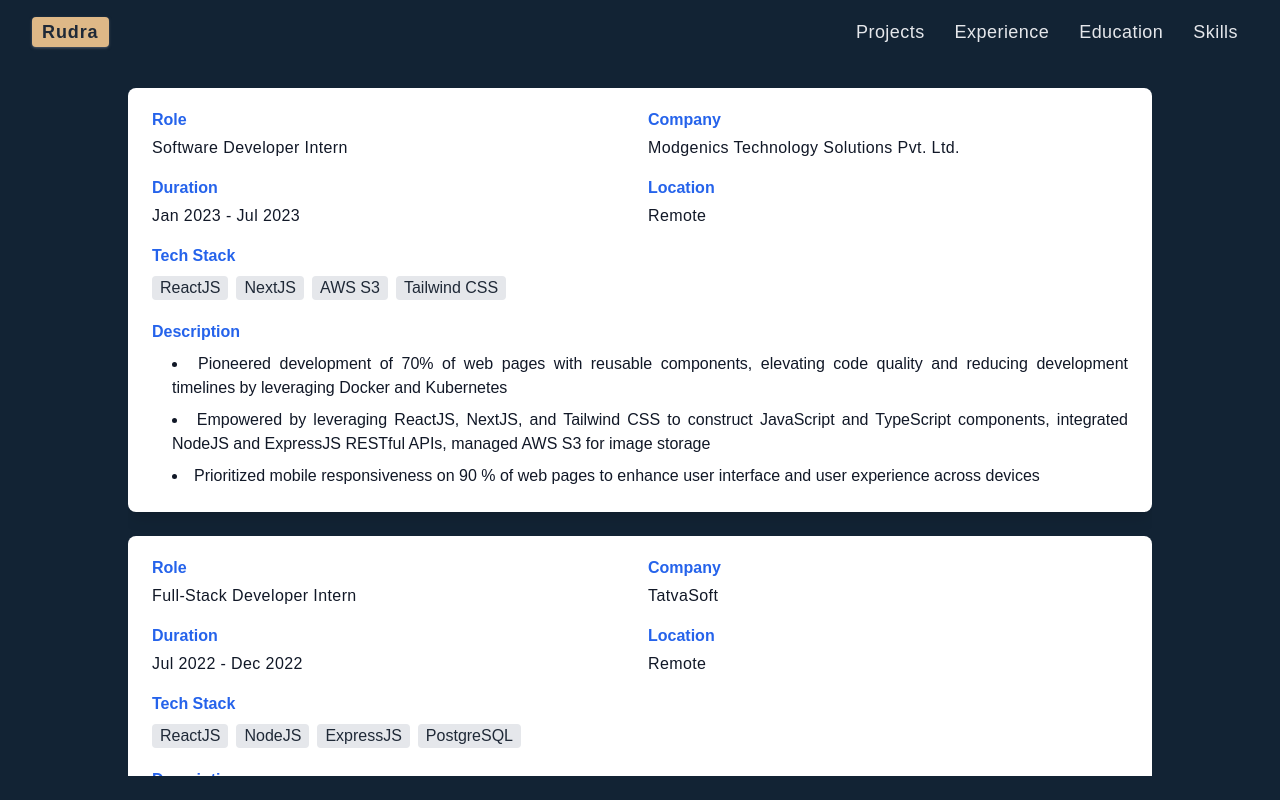
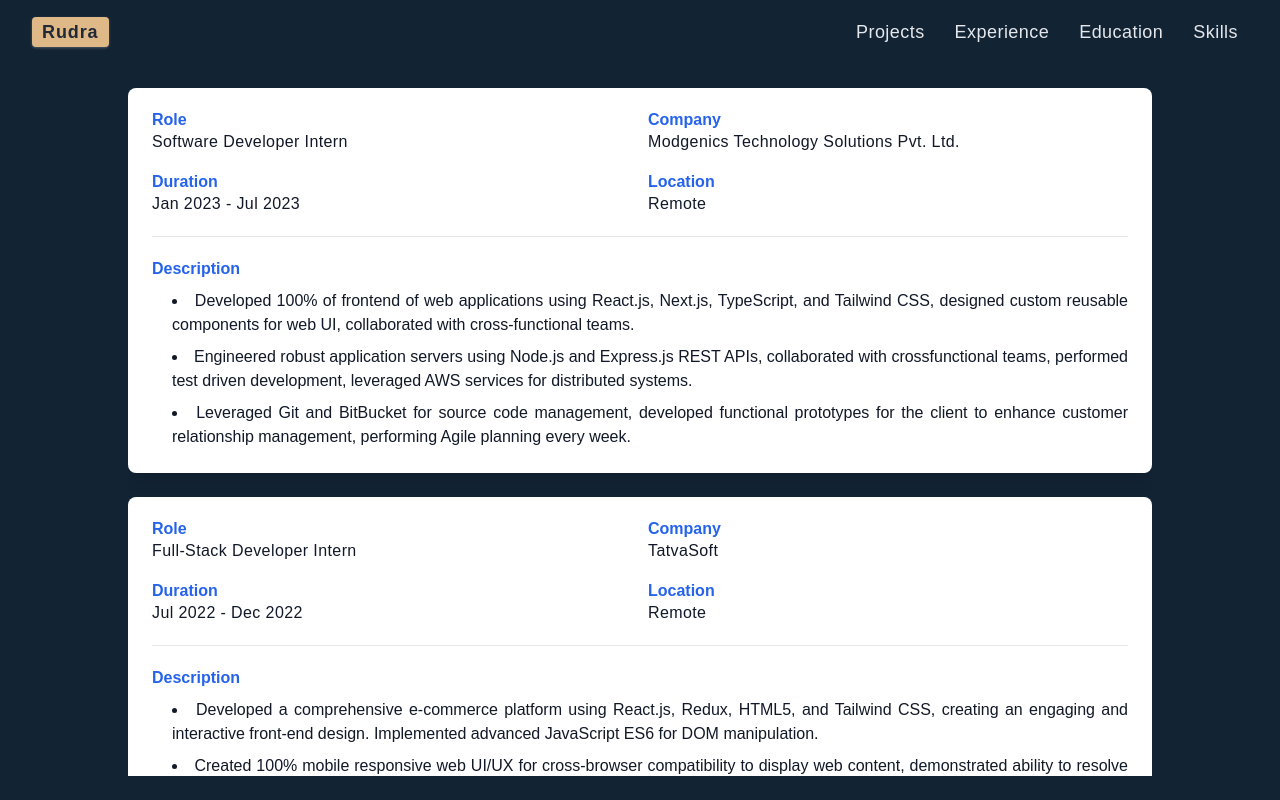
Before and after one commit to Rudra1402/ePortfolio, a React (Create React App) app: page /experience in a window 1280 px wide. Built offline with nearby package versions, Linux system fonts and the light colour scheme; a web font is replaced by a local one.

Commit message:
updated UI and Data

```diff
--- a/src/components/home/Homepage.jsx
+++ b/src/components/home/Homepage.jsx
@@ -1,32 +1,29 @@
 import classNames from 'classnames';
 import React, { useState } from 'react'
 import profile from '../../assets/profile.jpg'
-import rudra from '../../assets/rudra.jpg'
 import { socials } from '../../data'
 
 function Homepage() {
-    const [flipImage, setFlipImage] = useState(true);
     return (
         <div
-            className='h-[calc(100%-64px)] p-4 md:p-8 flex md:flex-row flex-col justify-start md:justify-center items-center gap-y-10 md:gap-x-6 text-white w-11/12 md:w-3/4'
+            className='h-[calc(100%-64px)] p-4 md:p-8 flex md:flex-row flex-col justify-start md:justify-center items-center gap-y-10 md:gap-x-10 text-white w-11/12 md:w-3/4'
         >
             <img
-                src={flipImage ? profile : rudra}
+                src={profile}
                 alt="Rudra Patel"
                 className={classNames(
                     'rounded-full h-64 md:h-72 w-64 md:w-72 cursor-pointer'
                 )}
-                onClick={() => setFlipImage(!flipImage)}
             />
             <div className='flex flex-col items-center md:items-start gap-y-4 md:gap-y-4'>
                 <div className='text-2xl leading-none tracking-wide'>
                     Hey there, I'm
                 </div>
-                <div className='text-5xl sm:text-6xl md:text-start text-center md:text-8xl leading-none text-green-500'>
+                <div className='text-4xl sm:text-5xl md:text-start text-center md:text-6xl leading-none text-green-500'>
                     Rudra Patel
                 </div>
-                <div className='text-2xl md:text-start text-center tracking-wide'>
-                    A passionate <i className='font-semibold'>Software Developer</i> with expertise in <i className='font-semibold'>Web Technologies</i>!
+                <div className='text-lg md:text-justify text-center tracking-wide'>
+                A passionate Full-Stack Software Developer specializing in Web Technologies like JavaScript and Python. I thrive on crafting innovative solutions that make a difference. Let's connect and explore how I can contribute to your next project! Check out my portfolio for more.
                 </div>
                 <div className='flex items-center md:justify-start justify-center gap-x-5 pt-6'>
                     {socials?.map((social, index) => (
--- a/src/components/workexp/Workexp.jsx
+++ b/src/components/workexp/Workexp.jsx
@@ -12,15 +12,15 @@ function Workexp() {
                         className='flex flex-col gap-6 p-6 rounded-lg shadow-lg bg-white'
                     >
                         <div className='flex flex-col md:flex-row items-center gap-4'>
-                            <div className='flex flex-col gap-y-3 w-full text-base leading-none'>
-                                <div className='flex items-center gap-2 text-blue-600 font-semibold'>
+                            <div className='flex flex-col gap-y-1.5 w-full text-base leading-none'>
+                                <div className='flex items-center gap-0 text-blue-600 font-semibold'>
                                     {/* <FaBriefcase /> */}
                                     Role
                                 </div>
                                 <div className='tracking-wide'>{we.role}</div>
                             </div>
-                            <div className='flex flex-col gap-y-3 w-full text-base leading-none'>
-                                <div className='flex items-center gap-2 text-blue-600 font-semibold'>
+                            <div className='flex flex-col gap-y-1.5 w-full text-base leading-none'>
+                                <div className='flex items-center gap-0 text-blue-600 font-semibold'>
                                     {/* <FaBuilding /> */}
                                     Company
                                 </div>
@@ -28,34 +28,34 @@ function Workexp() {
                             </div>
                         </div>
                         <div className='flex flex-col md:flex-row items-center gap-4'>
-                            <div className='flex flex-col gap-y-3 w-full text-base leading-none'>
-                                <div className='flex items-center gap-2 text-blue-600 font-semibold'>
+                            <div className='flex flex-col gap-y-1.5 w-full text-base leading-none'>
+                                <div className='flex items-center gap-0 text-blue-600 font-semibold'>
                                     {/* <FaCalendarAlt /> */}
                                     Duration
                                 </div>
                                 <div className='tracking-wide'>{we.duration}</div>
                             </div>
-                            <div className='flex flex-col gap-y-3 w-full text-base leading-none'>
-                                <div className='flex items-center gap-2 text-blue-600 font-semibold'>
+                            <div className='flex flex-col gap-y-1.5 w-full text-base leading-none'>
+                                <div className='flex items-center gap-0 text-blue-600 font-semibold'>
                                     {/* <FaMapMarkerAlt /> */}
                                     Location
                                 </div>
                                 <div className='tracking-wide'>{we.location}</div>
                             </div>
                         </div>
-                        <div className='flex flex-col gap-y-3 w-full text-base leading-none'>
+                        {/* <div className='flex flex-col gap-y-1.5 w-full text-base leading-none'>
                             <div className='flex items-center gap-2 text-blue-600 font-semibold'>
-                                {/* <FaTools /> */}
                                 Tech Stack
                             </div>
                             <div className='overflow-x-auto w-full flex items-center gap-2'>
                                 {we.techStack?.map((t, ix) => (
-                                    <div key={ix} className='py-1 px-2 bg-gray-200 text-gray-800 rounded whitespace-nowrap'>
+                                    <div key={ix} className='py-1.5 px-2 bg-blue-600 text-gray-100 text-sm leading-none rounded whitespace-nowrap'>
                                         {t}
                                     </div>
                                 ))}
                             </div>
-                        </div>
+                        </div> */}
+                        <hr className=''/>
                         <div className='flex flex-col gap-y-3 w-full text-base leading-none'>
                             <div className='flex items-center gap-2 text-blue-600 font-semibold'>
                                 Description
--- a/src/data.js
+++ b/src/data.js
@@ -145,7 +145,7 @@ export const workExp = [
         company: 'Modgenics Technology Solutions Pvt. Ltd.',
         location: 'Remote',
         desc: [
-            "Pioneered development of 70% of web pages with reusable components, elevating code quality and reducing development timelines by leveraging Docker and Kubernetes", "Empowered by leveraging ReactJS, NextJS, and Tailwind CSS to construct JavaScript and TypeScript components, integrated NodeJS and ExpressJS RESTful APIs, managed AWS S3 for image storage", "Prioritized mobile responsiveness on 90 % of web pages to enhance user interface and user experience across devices"
+            "Developed 100% of frontend of web applications using React.js, Next.js, TypeScript, and Tailwind CSS, designed custom reusable components for web UI, collaborated with cross-functional teams.", "Engineered robust application servers using Node.js and Express.js REST APIs, collaborated with crossfunctional teams, performed test driven development, leveraged AWS services for distributed systems.", "Leveraged Git and BitBucket for source code management, developed functional prototypes for the client to enhance customer relationship management, performing Agile planning every week."
         ],
         techStack: ['ReactJS', 'NextJS', 'AWS S3', 'Tailwind CSS'],
         duration: 'Jan 2023 - Jul 2023',
@@ -156,7 +156,7 @@ export const workExp = [
         company: 'TatvaSoft',
         location: 'Remote',
         desc: [
-            "Crafted a cutting-edge online bookstore application from scratch, leveraging JavaScript, ReactJS for engaging frontend design, NodeJS and ExpressJS for developing RESTful APIs, Postman for API testing and debugging, and PostgreSQL for seamless database management", "Ensured every page was designed with 100 % mobile responsiveness, providing seamless accessacross a multitude of devices"
+            "Developed a comprehensive e-commerce platform using React.js, Redux, HTML5, and Tailwind CSS, creating an engaging and interactive front-end design. Implemented advanced JavaScript ES6 for DOM manipulation.", "Created 100% mobile responsive web UI/UX for cross-browser compatibility to display web content, demonstrated ability to resolve technical issues. Utilized Git and GitHub for source code management.", "Built robust backend using Node.js and Express.js REST API for server-side scripting utilizing my coding skills, troubleshooting and debugging code. Implemented Postgres for database, wrote complex SQL queries."
         ],
         techStack: ['ReactJS', 'NodeJS', 'ExpressJS', 'PostgreSQL'],
         duration: 'Jul 2022 - Dec 2022',
```
